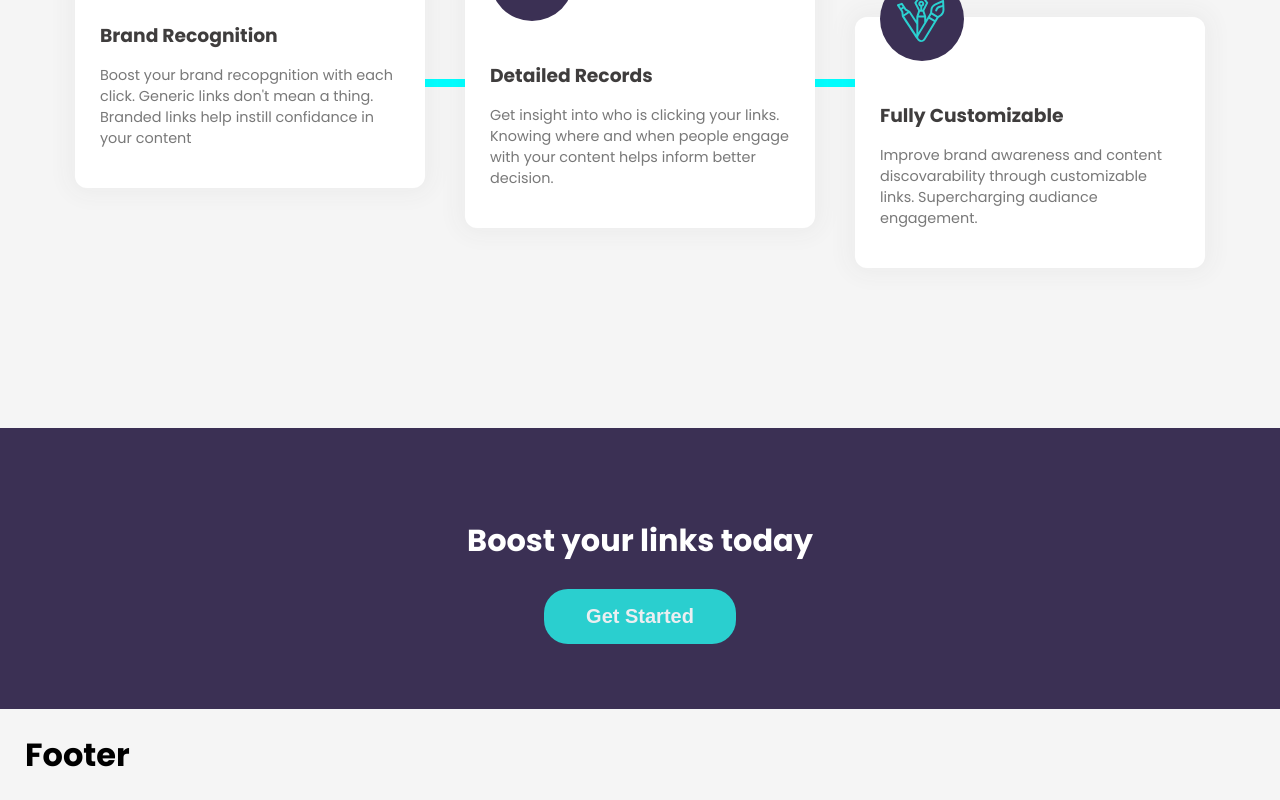
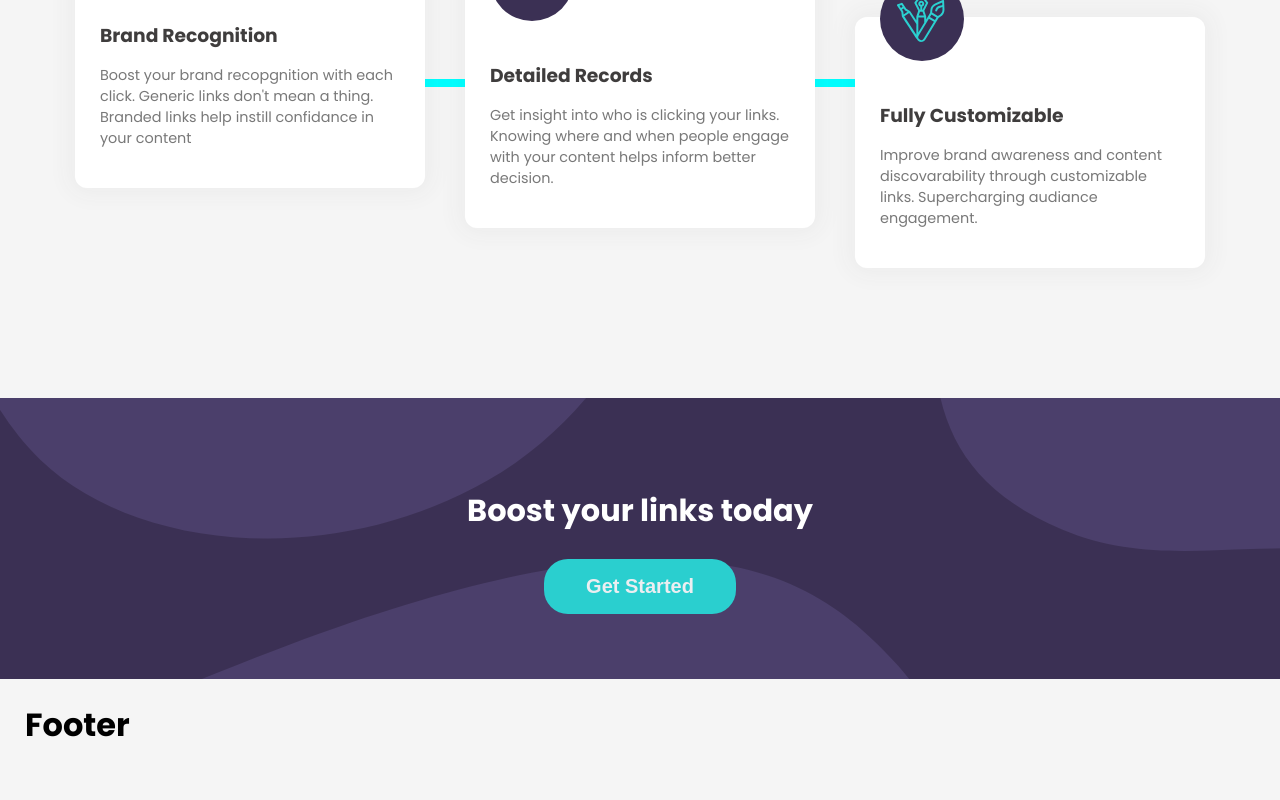
Before and after one commit to 0Kwanele0/url-shortening, a React (Create React App) app: page / in a window 1280 px wide. Shown: the part 1310-2110 px from the top of the page. After the commit the page ends 2080 px from the top, so only its background shows below. Built offline with nearby package versions, Linux system fonts and the light colour scheme.

Commit message:
added backround image

```diff
--- a/src/components/link/styles/link.css
+++ b/src/components/link/styles/link.css
@@ -11,7 +11,15 @@
           align-items: center;
   padding: 65px 20px;
   background-color: #3b3054;
+  background-image: url(../../../images/bg-boost-mobile.svg);
+  background-size: cover;
   color: white;
+}
+
+@media screen and (min-width: 1220px) {
+  .link {
+    background-image: url(../../../images/bg-boost-desktop.svg);
+  }
 }
 
 .link h2 {
--- a/src/components/link/styles/link.scss
+++ b/src/components/link/styles/link.scss
@@ -4,12 +4,17 @@
     align-items: center;
     padding: 65px 20px;
     background-color: hsl(257, 27%, 26%);
+    background-image: url(../../../images/bg-boost-mobile.svg);
+    background-size: cover;
     color: white;
+    @media screen and (min-width: 1220px) {
+        background-image: url(../../../images/bg-boost-desktop.svg);
+
+    }
     h2{
         font-size: 1.7rem;
         @media screen and (min-width: 1220px) {
             font-size: 1.9rem;
-
         }
     }
 }
--- a/src/components/statistics/styles/statistics.css
+++ b/src/components/statistics/styles/statistics.css
@@ -1,5 +1,5 @@
 .stats {
-  padding: 90px 25px;
+  padding: 90px 25px 0 25px;
   display: -webkit-box;
   display: -ms-flexbox;
   display: flex;
@@ -11,6 +11,12 @@
       -ms-flex-align: center;
           align-items: center;
   text-align: center;
+}
+
+@media screen and (min-width: 1220px) {
+  .stats {
+    padding: 90px 25px 60px 25px;
+  }
 }
 
 .stats__line {
--- a/src/components/statistics/styles/statistics.scss
+++ b/src/components/statistics/styles/statistics.scss
@@ -1,9 +1,12 @@
 .stats{
-    padding: 90px 25px;
+    padding: 90px 25px 0 25px;
     display: flex;
     flex-direction: column;
     align-items: center;
     text-align: center;
+    @media screen and(min-width: 1220px) {
+        padding: 90px 25px 60px 25px;
+    }
     &__line{
         width: 8px;
         height: 1000px;
```
Also changed, not shown: 2 other files (tests, documents, lock files or other folders).
